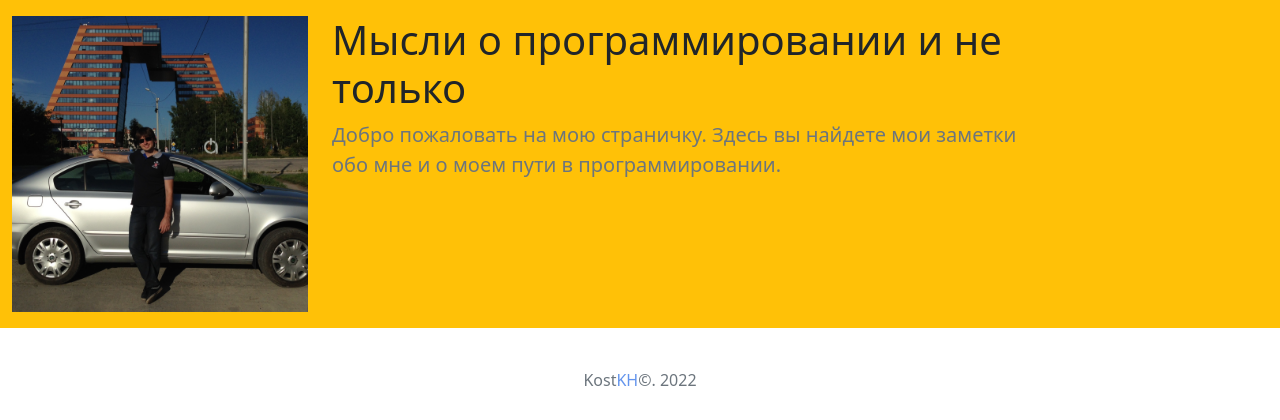
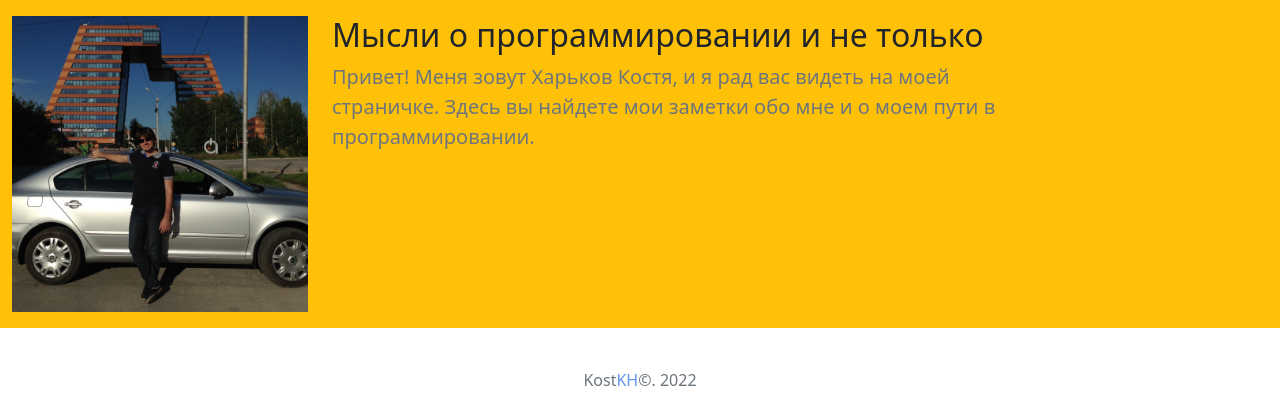
Before and after one commit to KostKH/private_blog, a Django app: page / in a window 1280 px wide. Shown: the part 56-476 px from the top of the page. Run offline with Django 4.2, Linux system fonts and the light colour scheme; data that the repository does not hold is empty; some libraries are stand-ins or nearby versions.

Commit message:
change of greeting text at index page

```diff
--- a/private_blog/templates/posts/index.html
+++ b/private_blog/templates/posts/index.html
@@ -8,8 +8,8 @@
             <img src="{% static 'posts/index-image.jpg' %}" class="img-fluid d-none d-sm-flex" alt="MyPhoto">
           </div>
           <div class="col-sm-6 col-md-8 col-lg-7">
-            <h1 class="fw-light">Мысли о программировании и не только</h1>
-            <p class="lead text-muted">Добро пожаловать на мою страничку. Здесь вы найдете мои заметки обо мне и о моем пути в программировании.</p>
+            <h2 class="fw-light">Мысли о программировании и не только</h2>
+            <p class="lead text-muted">Привет! Меня зовут Харьков Костя, и я рад вас видеть на моей страничке. Здесь вы найдете мои заметки обо мне и о моем пути в программировании.</p>
           </div>
         </div>
     </section>
```
